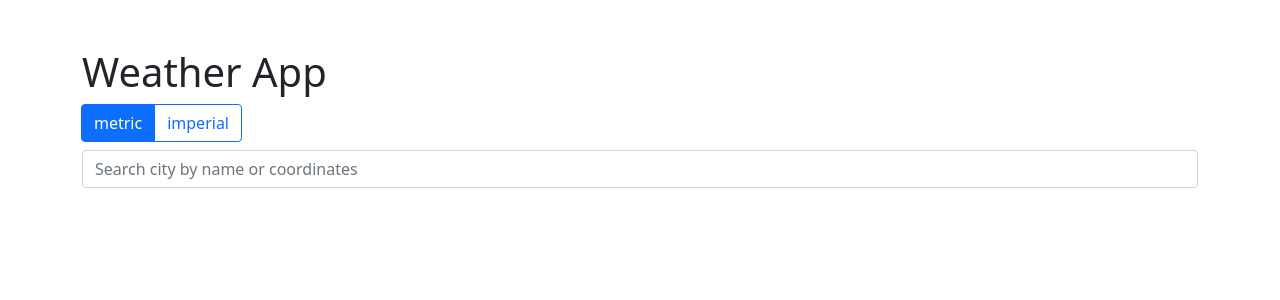
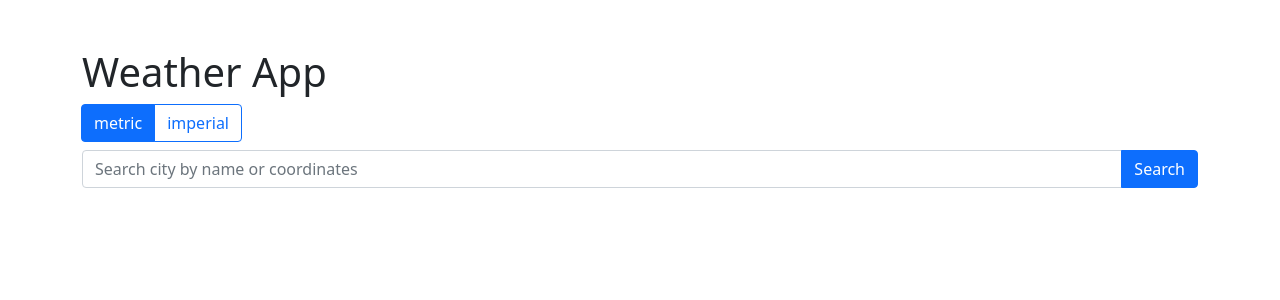
Before and after one commit to SirFourier/graphing-calculator, a React (Create React App) app: page / in a window 1280 px wide. Shown: the top 300 px of the page. Built offline with nearby package versions, Linux system fonts and the light colour scheme.

Commit message:
made button accessed by children

```diff
--- a/src/components/Input.jsx
+++ b/src/components/Input.jsx
@@ -2,14 +2,13 @@ import React from "react";
 import PropTypes from "prop-types";
 
 export default function Input({
-  id,
   label,
   type,
   placeholder,
   value,
   onChange,
   onKeyDown,
-  onDelete,
+  children,
 }) {
   return (
     <div className="input-group flex-nowrap mb-2">
@@ -19,25 +18,19 @@ export default function Input({
         type={type}
         placeholder={placeholder}
         value={value}
-        onChange={(e) => onChange(e, id)}
+        onChange={(e) => onChange(e)}
         onKeyDown={(e) => onKeyDown(e)}
       />
-      {onDelete && (
-        <button className="btn btn-outline-danger" onClick={() => onDelete(id)}>
-          Delete
-        </button>
-      )}
+      {children}
     </div>
   );
 }
 
 Input.propTypes = {
-  id: PropTypes.string,
   label: PropTypes.string,
   type: PropTypes.string.isRequired,
   placeholder: PropTypes.string,
   value: PropTypes.string.isRequired,
   onChange: PropTypes.func.isRequired,
   onKeyDown: PropTypes.func,
-  onDelete: PropTypes.func,
 };
```
